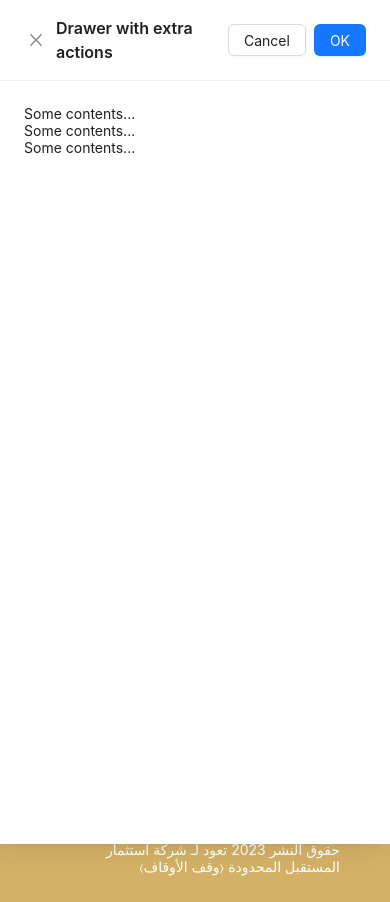
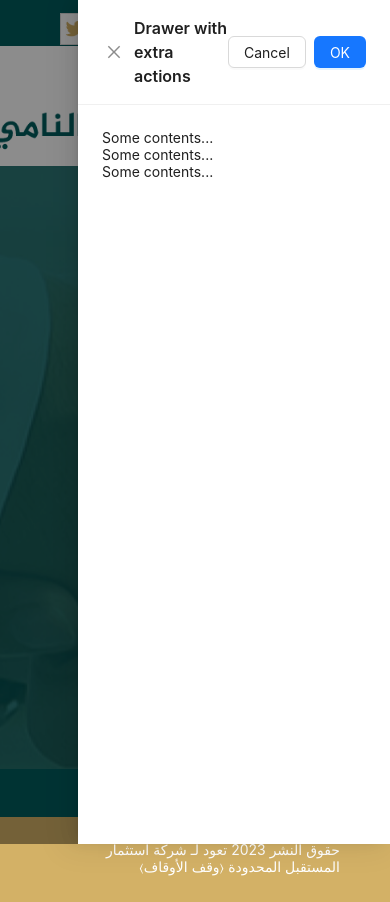
Before and after one commit to karem-Ismael/future-wensite, a Next.js app: page / in a window 390 px wide. Both pictures are taken after a click on the button 352 px from the left and 119 px from the top of the page. Built offline with nearby package versions, Linux system fonts and the light colour scheme.

Commit message:
fix some issues

```diff
--- a/src/Components/Header.js
+++ b/src/Components/Header.js
@@ -98,11 +98,11 @@ const HeaderComponent = () => {
 
 
       {
-        screens.lg || screens.xl ? null : <Col md={4} sm={4} >
+        screens.lg || screens.xl ? null : <Col md={4} sm={4} xs={4} >
           <DrawerComponent />
         </Col>
       }
-      <Col lg={8} md={20} sm={20} >
+      <Col lg={8} md={15} sm={15} xs={15} >
         <img src="/assets/images/logo-waqf.png" height={100} />
       </Col>
       <Col lg={16} style={{display: screens.lg || screens.xl  ? "" : "none"}}>
--- a/src/Components/drawer.js
+++ b/src/Components/drawer.js
@@ -27,7 +27,7 @@ const DrawerComponent = () => {
       <Drawer
         title="Drawer with extra actions"
         placement={placement}
-        width={500}
+        width={"80%"}
         onClose={onClose}
         open={open}
         extra={
```
